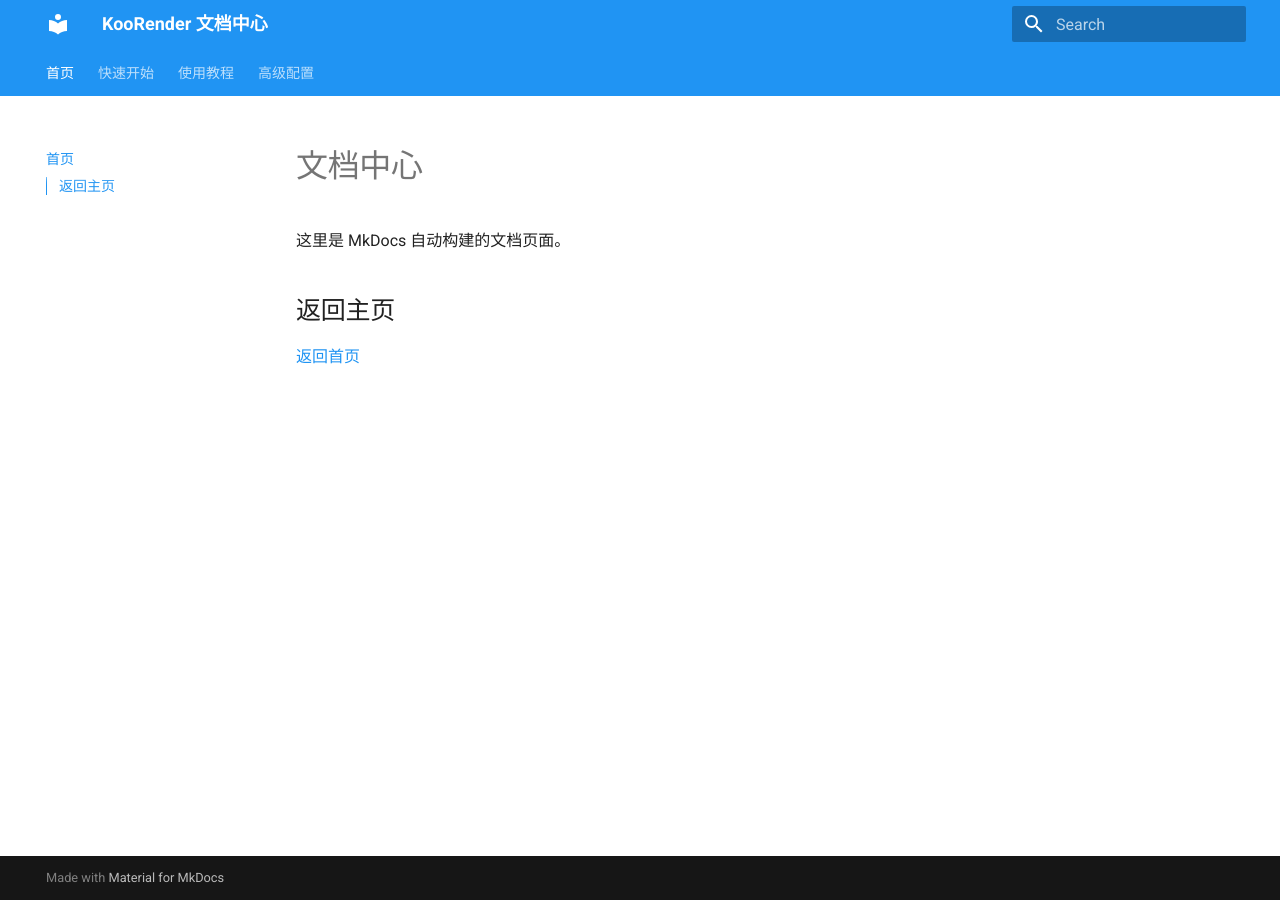
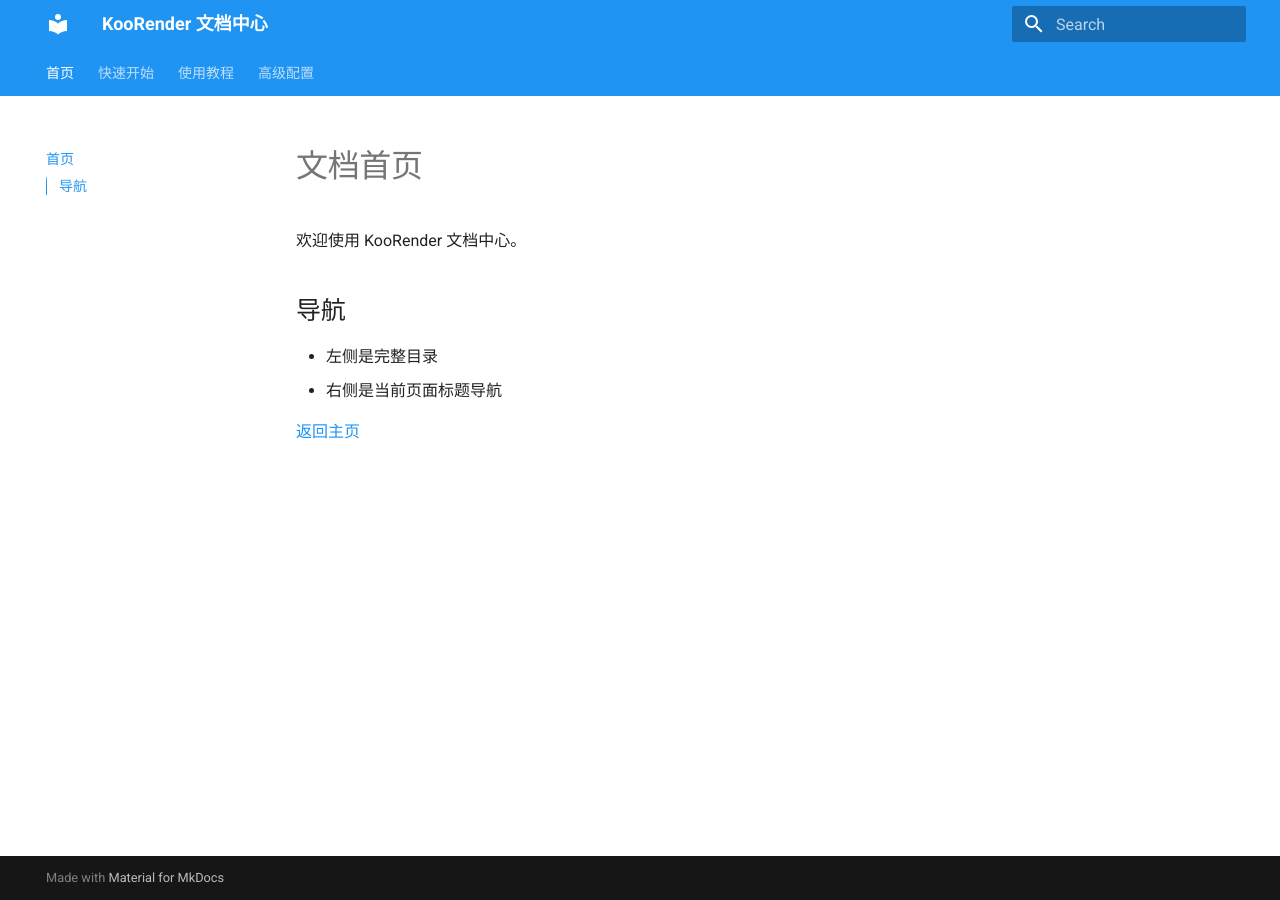
Before and after one commit to KooRender/koorender.github.io, an MkDocs documentation site: the page built from docs/index.md, in a window 1280 px wide. Built offline with MkDocs 1.6.1 and Material for MkDocs 9.7.7, drawn with Linux system fonts in a browser that asks for light colours.

Commit message:
Test document deploy.

```diff
--- a/docs/index.md
+++ b/docs/index.md
@@ -1,6 +1,9 @@
-# 文档中心
+# 文档首页
 
-这里是 MkDocs 自动构建的文档页面。
+欢迎使用 KooRender 文档中心。
 
-## 返回主页
-[返回首页](https://koorender.github.io/)
+## 导航
+- 左侧是完整目录
+- 右侧是当前页面标题导航
+
+[返回主页](https://koorender.github.io/)
--- a/mkdocs.yml
+++ b/mkdocs.yml
@@ -1,27 +1,27 @@
 site_name: KooRender 文档中心
 site_url: https://koorender.github.io/
+site_dir: site/docs
 
 theme:
   name: material
   features:
-    - navigation.tabs          # 顶部标签（可选）
-    - navigation.sections       # 左侧目录展开
-    - navigation.indexes        # 章节支持 index.md
-    - toc.integrate             # 右侧目录自动嵌入侧边栏
+    - navigation.tabs
+    - navigation.sections
+    - navigation.expand
+    - toc.integrate
+    - navigation.top
   palette:
-    - scheme: default
-      primary: blue
-      accent: blue
+    scheme: default
+    primary: blue
+    accent: blue
 
-# 开启左侧边栏 + 右侧目录
 plugins:
   - search
 
 markdown_extensions:
   - toc:
-      permalink: true           # 标题自动生成锚点
+      permalink: true
 
-# 左侧边栏目录（在这里加页面！）
 nav:
   - 首页: index.md
   - 快速开始: start.md
```
Also changed, not shown: 1 other file.
